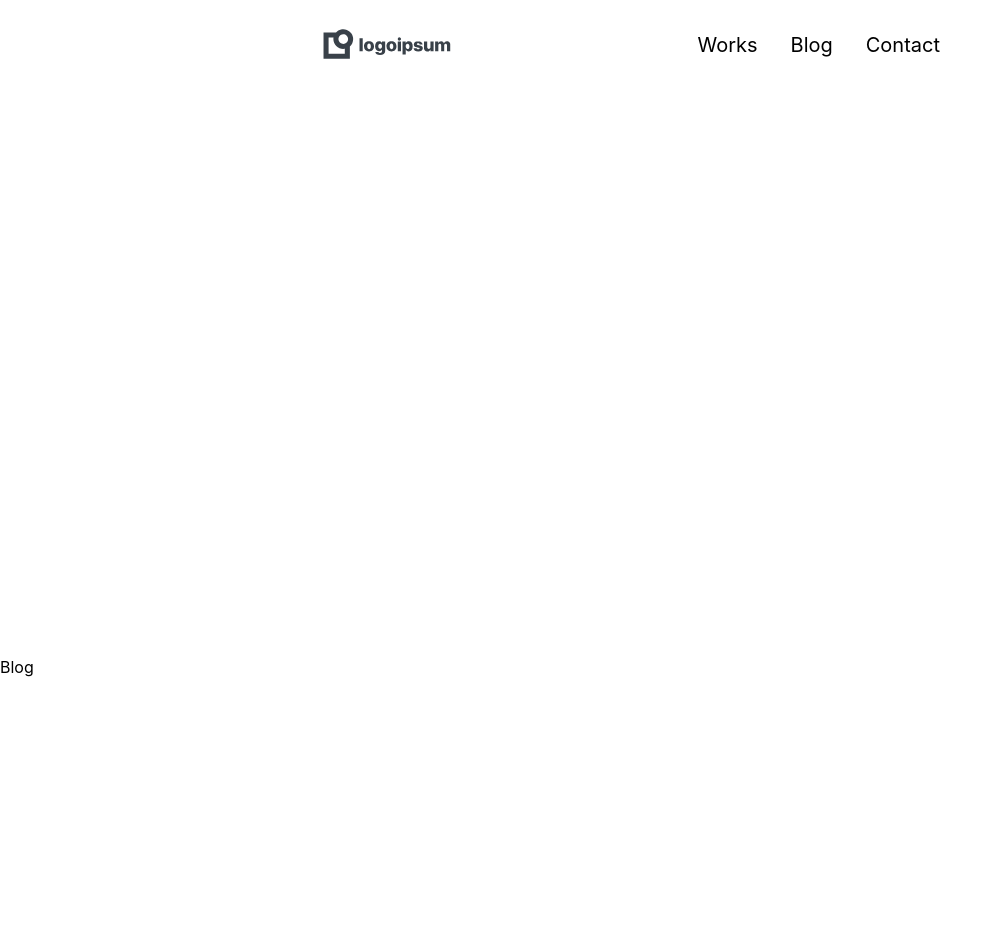
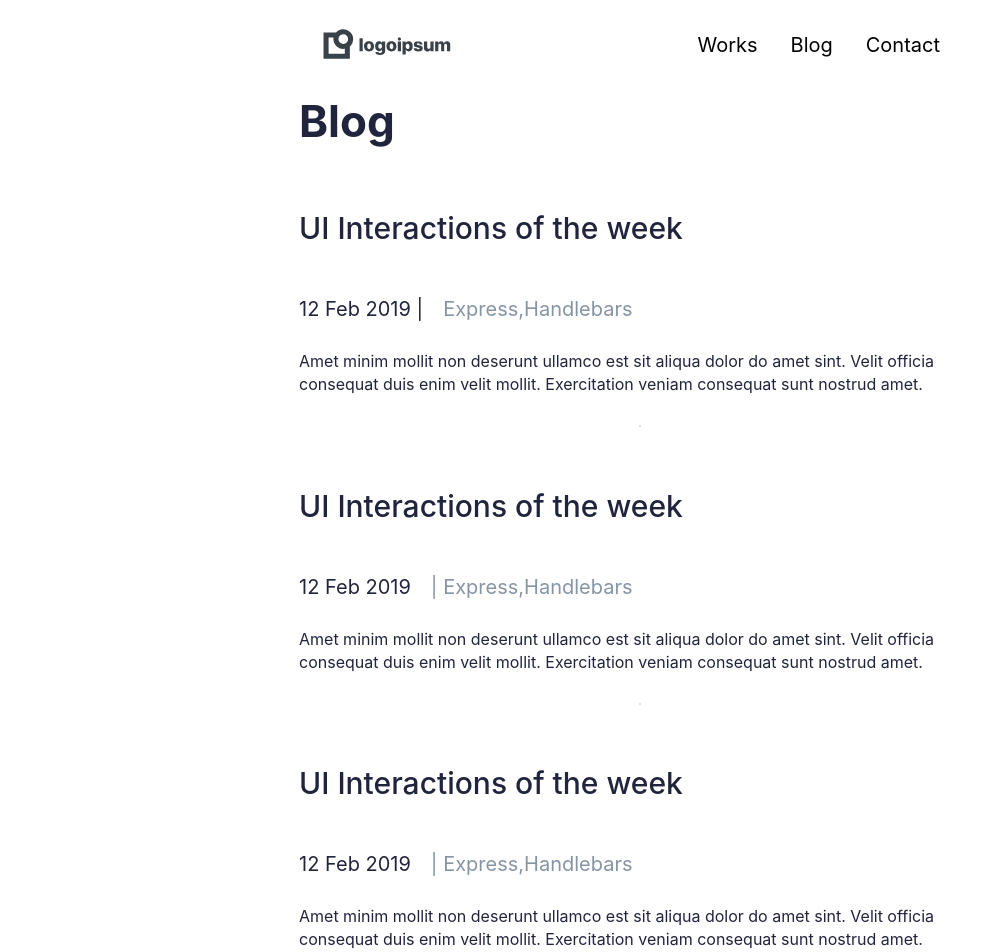
Before and after one commit to TechLounge777/Next.js-Porfolio, a Next.js app: page /blog in a window 1280 px wide. Shown: the top 952 px of the page, without its empty margins (0-1002 px from the left). Built offline with nearby package versions, Linux system fonts and the light colour scheme.

Commit message:
added BlogPage

```diff
--- a/components/Footer/Footer.styles.js
+++ b/components/Footer/Footer.styles.js
@@ -5,7 +5,7 @@ export const FooterWrapper = styled.div`
   justify-content: center;
   flex-direction: column;
   flex-wrap: wrap;
-  margin-top: 482px;
+  margin-top: 53px;
   width: 100%;
 `;
 
--- a/components/Header/Header.styles.js
+++ b/components/Header/Header.styles.js
@@ -7,7 +7,6 @@ export const HeaderWrapper = styled.div`
   align-items: center;
   padding-left: 148px;
   padding-right: 148px;
-  margin-bottom: 595px; //
 `;
 
 export const LogoWrapper = styled.div`
--- a/components/HeroSection/HeroSection.styles.js
+++ b/components/HeroSection/HeroSection.styles.js
@@ -6,7 +6,6 @@ export const HeroSectionWrapper = styled.div`
   align-items: center;
   padding-left: 148px;
   padding-right: 148px;
-  margin-top: 210px; //
 `;
 export const LeftSection = styled.div`
   display: flex;
--- /dev/null
+++ b/components/SubPages/BlogPage.js
@@ -0,0 +1,80 @@
+import React from "react";
+import {
+  BlogPageWrapper,
+  PostsList,
+  BlogHeader,
+  BlogPost,
+  PostTitle,
+  PostData,
+  PostDate,
+  PostCategory,
+  PostText,
+  PostLineBreak,
+} from "./BlogPage.styles";
+
+const BlogPage = () => {
+  return (
+    <div>
+      <BlogPageWrapper>
+        <PostsList>
+          <BlogHeader>Blog</BlogHeader>
+          <BlogPost>
+            <PostTitle>UI Interactions of the week</PostTitle>
+            <PostData>
+              <PostDate>12 Feb 2019 |</PostDate>
+              <PostCategory>Express,Handlebars</PostCategory>
+            </PostData>
+            <PostText>
+              Amet minim mollit non deserunt ullamco est sit aliqua dolor do
+              amet sint. Velit officia consequat duis enim velit mollit.
+              Exercitation veniam consequat sunt nostrud amet.
+            </PostText>
+          </BlogPost>
+          <PostLineBreak />
+
+          <BlogPost>
+            <PostTitle>UI Interactions of the week</PostTitle>
+            <PostData>
+              <PostDate>12 Feb 2019</PostDate>
+              <PostCategory>| Express,Handlebars</PostCategory>
+            </PostData>
+            <PostText>
+              Amet minim mollit non deserunt ullamco est sit aliqua dolor do
+              amet sint. Velit officia consequat duis enim velit mollit.
+              Exercitation veniam consequat sunt nostrud amet.
+            </PostText>
+          </BlogPost>
+          <PostLineBreak />
+          <BlogPost>
+            <PostTitle>UI Interactions of the week</PostTitle>
+            <PostData>
+              <PostDate>12 Feb 2019</PostDate>
+              <PostCategory> | Express,Handlebars</PostCategory>
+            </PostData>
+            <PostText>
+              Amet minim mollit non deserunt ullamco est sit aliqua dolor do
+              amet sint. Velit officia consequat duis enim velit mollit.
+              Exercitation veniam consequat sunt nostrud amet.
+            </PostText>
+          </BlogPost>
+          <PostLineBreak />
+          <BlogPost>
+            <PostTitle>UI Interactions of the week</PostTitle>
+            <PostData>
+              <PostDate>12 Feb 2019</PostDate>
+              <PostCategory> | Express,Handlebars</PostCategory>
+            </PostData>
+            <PostText>
+              Amet minim mollit non deserunt ullamco est sit aliqua dolor do
+              amet sint. Velit officia consequat duis enim velit mollit.
+              Exercitation veniam consequat sunt nostrud amet.
+            </PostText>
+          </BlogPost>
+          <PostLineBreak />
+        </PostsList>
+      </BlogPageWrapper>
+    </div>
+  );
+};
+
+export default BlogPage;
--- /dev/null
+++ b/components/SubPages/BlogPage.styles.js
@@ -0,0 +1,61 @@
+import styled from "styled-components";
+
+export const BlogPageWrapper = styled.div`
+  display: flex;
+  flex-direction: column;
+  flex-wrap: wrap;
+`;
+export const PostsList = styled.div`
+  max-width: 682px;
+  display: flex;
+  flex-direction: column;
+  flex-wrap: wrap;
+  margin: 0 auto;
+`;
+export const BlogHeader = styled.h1`
+  color: #21243d;
+  font-size: 44px;
+  line-height: 60px;
+  font-weight: 700;
+`;
+export const BlogPost = styled.div``;
+export const PostTitle = styled.h2`
+  color: #21243d;
+  font-size: 30px;
+  line-height: 44px;
+  font-weight: 500;
+`;
+export const PostData = styled.div`
+  margin-top: 2px;
+  margin-bottom: 6px;
+  display: flex;
+`;
+
+export const PostDate = styled.h3`
+  font-size: 20px;
+  line-height: 29px;
+  font-weight: 400;
+  color: #21243d;
+  margin-right: 20px;
+`;
+
+export const PostCategory = styled.h3`
+  font-size: 20px;
+  line-height: 29px;
+  font-weight: 400;
+  color: #8695a4;
+`;
+
+export const PostText = styled.div`
+  font-size: 16px;
+  line-height: 23px;
+  font-weight: 400;
+  color: #21243d;
+`;
+
+export const PostLineBreak = styled.hr`
+  border: 1px solid #e0e0e0;
+  max-width: 681px;
+  margin-top: 29px;
+  margin-bottom: 32px;
+`;
--- a/pages/blog.js
+++ b/pages/blog.js
@@ -1,5 +1,6 @@
 import React from "react";
 import Head from "next/head";
+import BlogPage from "../components/SubPages/BlogPage";
 
 <Head>
   <title>Next.js Portfolio | Blog</title>
@@ -8,7 +9,11 @@ import Head from "next/head";
 </Head>;
 
 const blog = () => {
-  return <div>Blog</div>;
+  return (
+    <div>
+      <BlogPage />;
+    </div>
+  );
 };
 
 export default blog;
```
